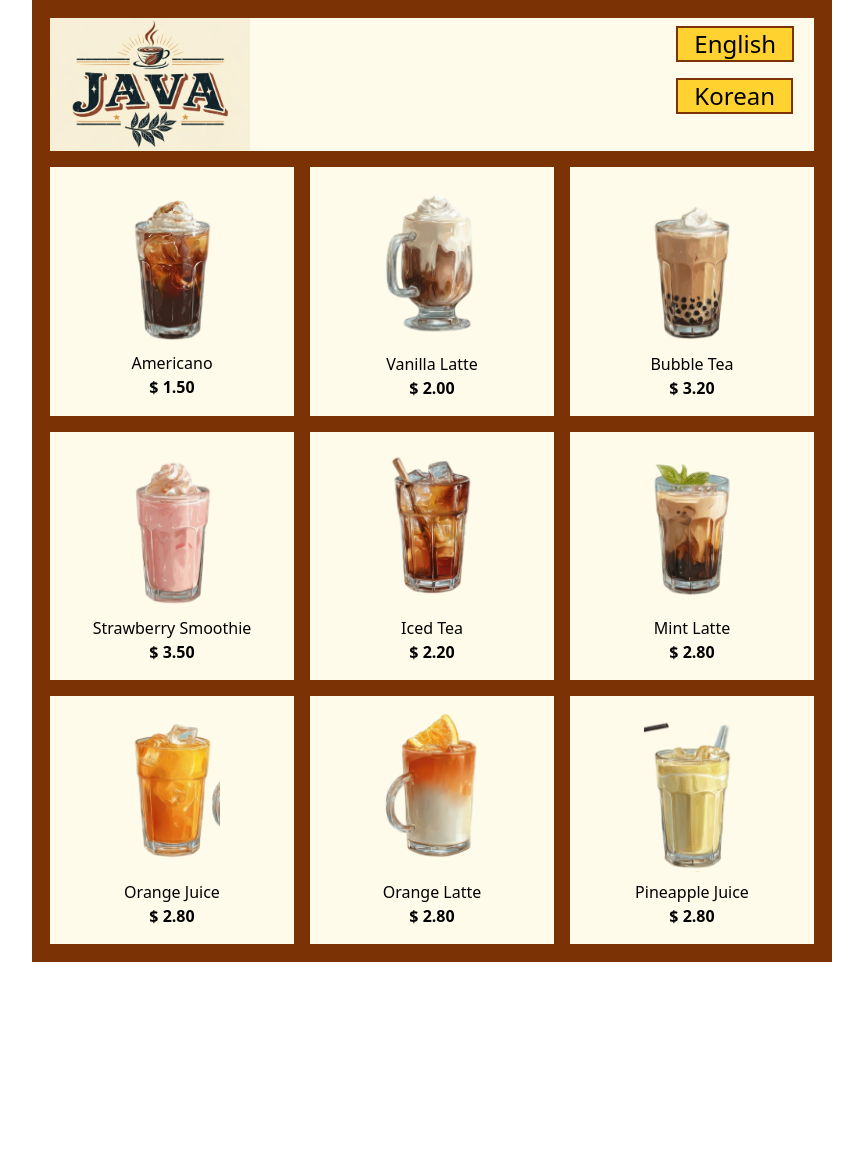
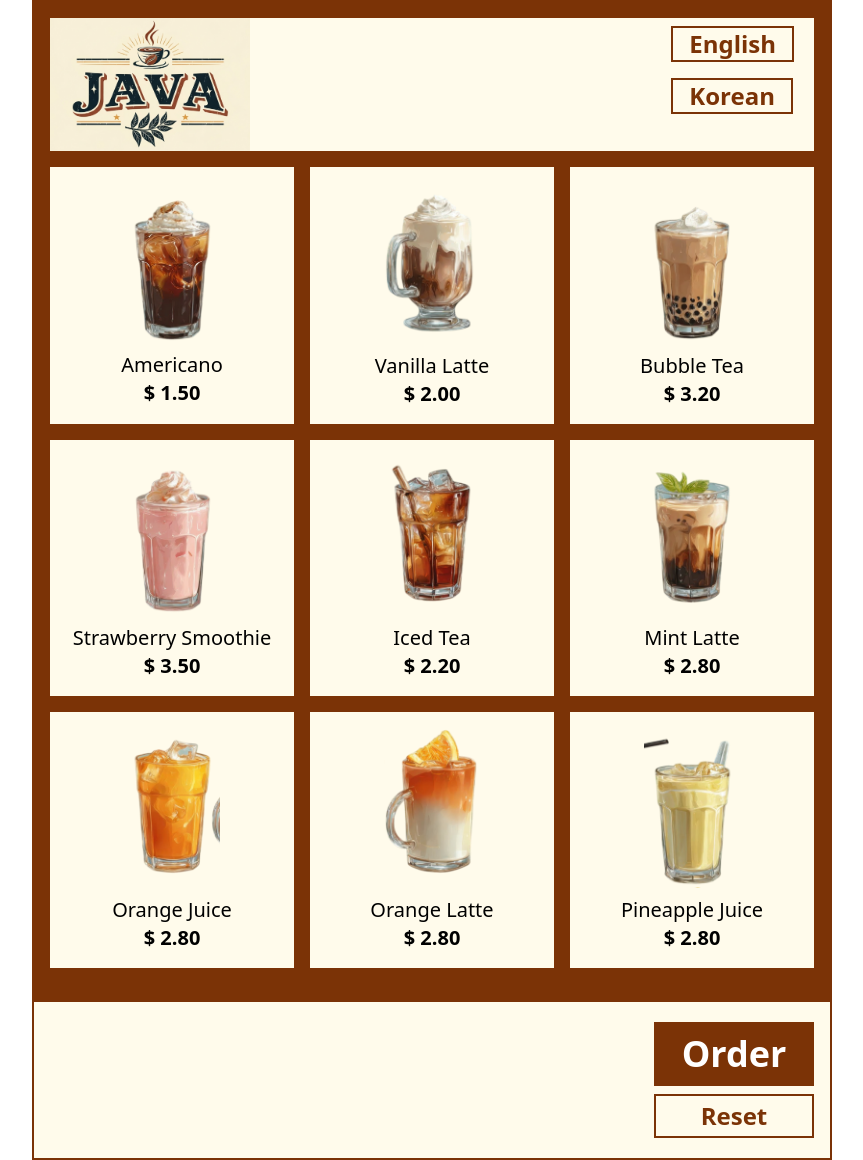
Before and after one commit to iroNomad/cafe_kiosk, a React (Vite) app: page / in a window 1280 px wide. Shown: the whole page, without its empty margins (208-1071 px from the left). Before the commit the page ends 962 px from the top, so only its background shows below. Built offline with nearby package versions, Linux system fonts and the light colour scheme.

Commit message:
Added orderList and buttons

```diff
--- a/src/App.jsx
+++ b/src/App.jsx
@@ -1,6 +1,8 @@
 import './index.css'
 import MenuCard from "./components/MenuCard.jsx";
 import logo from "./assets/java_logo.png"
+import {Header} from "./components/Header.jsx";
+import {Footer} from "./components/Footer.jsx";
 
 const menuItems = [
     {imageName: "americano", title: "Americano", price: "$ 1.50"},
@@ -18,19 +20,13 @@ export default function App() {
     return (
         <>
             <div className="bg-amber-900 w-200 m-auto p-0.5">
-                <div className="bg-amber-50 ml-4 mt-4 mr-4 flex justify-between items-start">
-                    <img src={logo} className="w-50"/>
-                    <div className="text-2xl">
-                        <button className="bg-amber-300 mx-5 my-2 px-4 border-2 border-amber-900">English</button>
-                        <br/>
-                        <button className="bg-amber-300 mx-5 my-2 px-4 border-2 border-amber-900">Korean</button>
-                    </div>
-                </div>
+                <Header/>
                 <div className="grid grid-cols-3 gap-4 p-4">
                     {menuItems.map(item => (
                         <MenuCard key={item.title} item={item}/>
                     ))}
                 </div>
+                <Footer/>
             </div>
         </>
     );
--- /dev/null
+++ b/src/components/Footer.jsx
@@ -0,0 +1,14 @@
+export function Footer() {
+    return (
+        <div className="bg-amber-50 text-center p-4 mt-4 border-t-2 border-amber-900 flex">
+            <ol id="orderList" className="text-left w-1/2">
+
+            </ol>
+            <div className="w-1/2 text-right">
+                <button className="bg-amber-900 my-1 py-3 text-white font-semibold text-4xl w-40">Order</button>
+                <br/>
+                <button className="my-1 py-1 border-2 border-amber-900 text-amber-900 font-semibold text-2xl w-40">Reset</button>
+            </div>
+        </div>
+    );
+}
--- /dev/null
+++ b/src/components/Header.jsx
@@ -0,0 +1,14 @@
+import logo from "../assets/java_logo.png";
+
+export function Header() {
+    return (
+        <div className="bg-amber-50 ml-4 mt-4 mr-4 flex justify-between items-start">
+            <img src={logo} className="w-50"/>
+            <div className="text-2xl">
+                <button className="text-amber-900 mx-5 my-2 px-4 font-semibold border-2 border-amber-900">English</button>
+                <br/>
+                <button className="text-amber-900 mx-5 my-2 px-4 font-semibold border-2 border-amber-900">Korean</button>
+            </div>
+        </div>
+    )
+}
--- a/src/components/MenuCard.jsx
+++ b/src/components/MenuCard.jsx
@@ -1,9 +1,21 @@
 export default function MenuCard({item}) {
+
+    const handleDivClick = () => {
+        const orderList = document.getElementById("orderList");
+        const listItem = document.createElement("li");
+        listItem.textContent = `${item.title} - ${item.price}`;
+        listItem.classList.add("border", "border-amber-900", "py-2", "text-xl", "px-4");
+        orderList.appendChild(listItem);
+    };
+
     return (
-        <div className="bg-amber-50 p-4 text-center">
+        <div
+            className="bg-amber-50 p-4 text-center"
+            onClick={handleDivClick}
+        >
             <img src={`src/assets/${item.imageName}.png`} alt={item.title} className="w-24 mx-auto"/>
-            <h2 className="mt-2">{item.title}</h2>
-            <strong>{item.price}</strong>
+            <h2 className="mt-2 text-xl">{item.title}</h2>
+            <strong className="text-xl">{item.price}</strong>
         </div>
     );
 }
```
